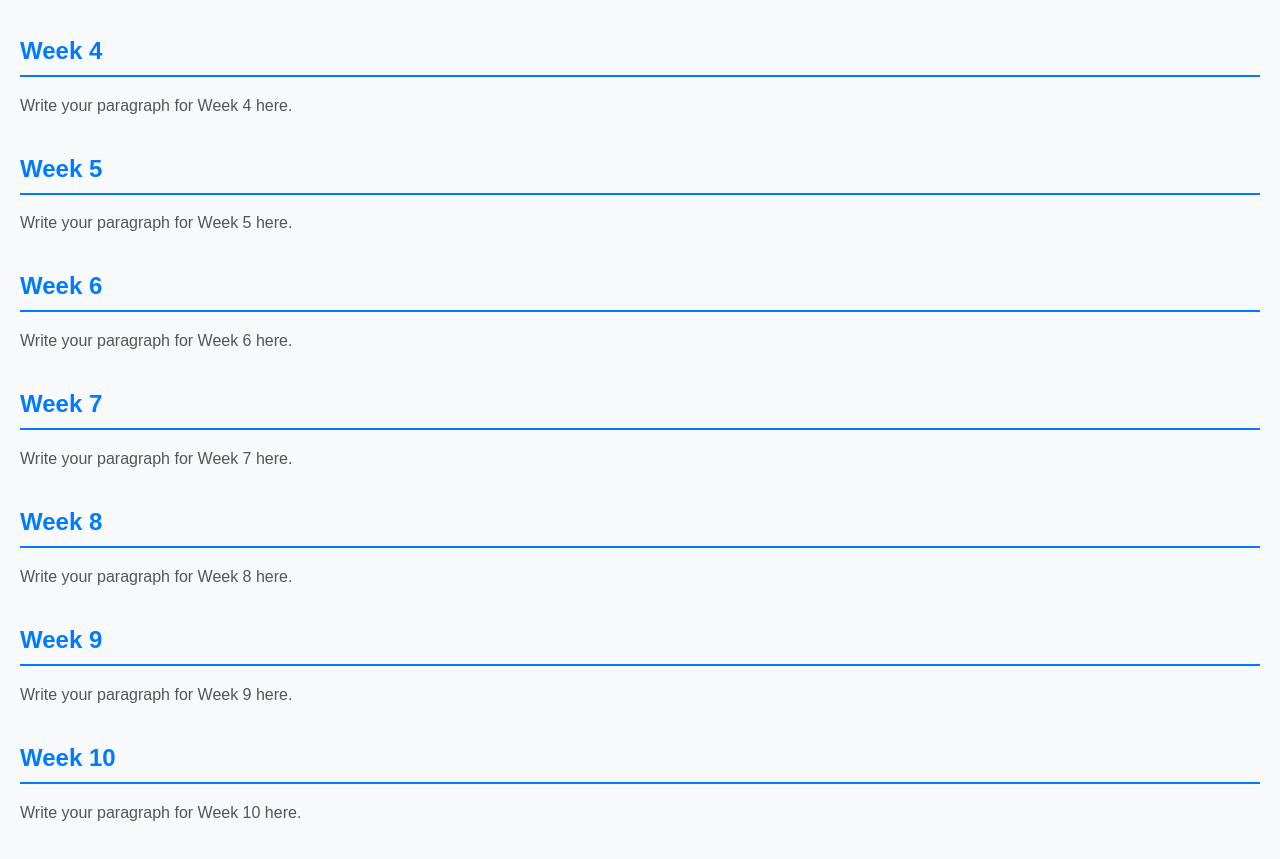
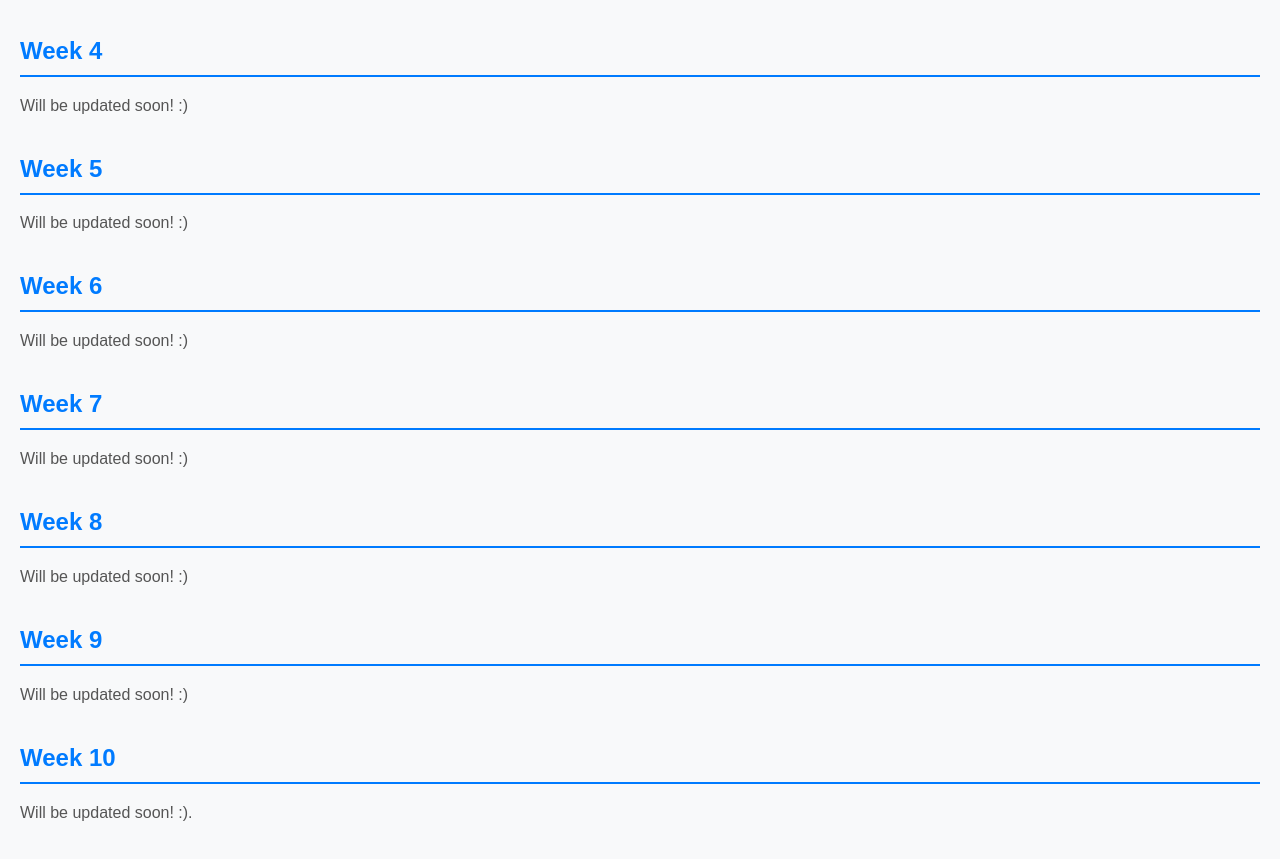
Before and after one commit to BenTuason/REU-weeklyupdates, a plain HTML site: page index.html in a window 1280 px wide. Shown: the part 753-1612 px from the top of the page. Drawn offline with Linux system fonts and the light colour scheme.

Commit message:
added filler text for missing weeks

```diff
--- a/index.html
+++ b/index.html
@@ -78,37 +78,37 @@
 
         <div class="week">
             <h2>Week 4</h2>
-            <p>Write your paragraph for Week 4 here.</p>
+            <p>Will be updated soon! :)</p>
         </div>
 
         <div class="week">
             <h2>Week 5</h2>
-            <p>Write your paragraph for Week 5 here.</p>
+            <p>Will be updated soon! :)</p>
         </div>
 
         <div class="week">
             <h2>Week 6</h2>
-            <p>Write your paragraph for Week 6 here.</p>
+            <p>Will be updated soon! :)</p>
         </div>
 
         <div class="week">
             <h2>Week 7</h2>
-            <p>Write your paragraph for Week 7 here.</p>
+            <p>Will be updated soon! :)</p>
         </div>
 
         <div class="week">
             <h2>Week 8</h2>
-            <p>Write your paragraph for Week 8 here.</p>
+            <p>Will be updated soon! :)</p>
         </div>
 
         <div class="week">
             <h2>Week 9</h2>
-            <p>Write your paragraph for Week 9 here.</p>
+            <p>Will be updated soon! :)</p>
         </div>
 
         <div class="week">
             <h2>Week 10</h2>
-            <p>Write your paragraph for Week 10 here.</p>
+            <p>Will be updated soon! :).</p>
         </div>
     </div>
 </body>
```
